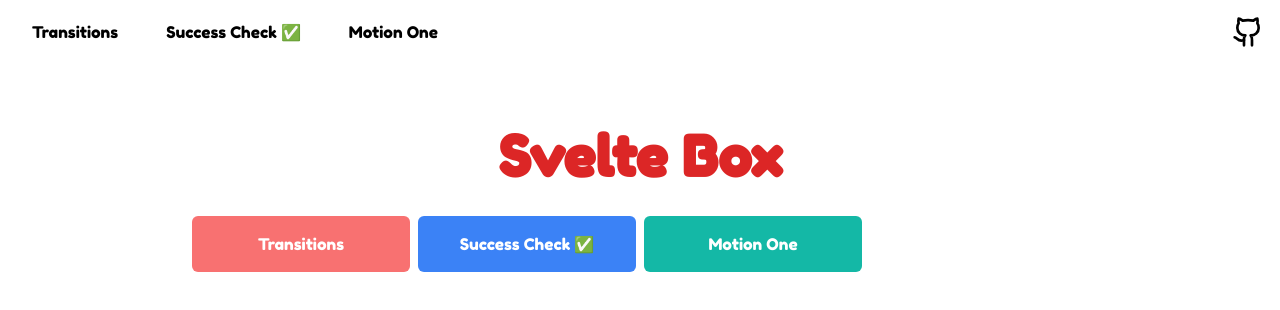
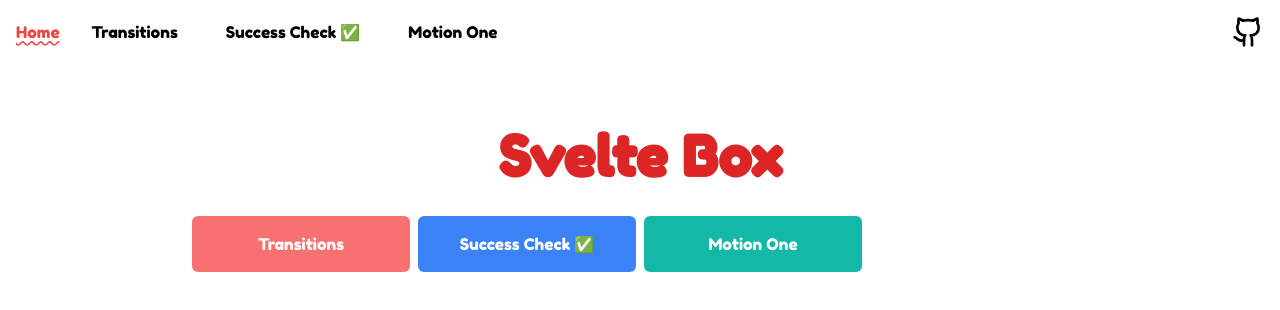
Before and after one commit to Phonbopit/svelte-box, a SvelteKit app: page / in a window 1280 px wide. Shown: the top 310 px of the page. Built offline with nearby package versions, Linux system fonts and the light colour scheme.

Commit message:
chore: add a link to home in navbar

```diff
--- a/src/routes/+layout.svelte
+++ b/src/routes/+layout.svelte
@@ -21,6 +21,7 @@
 <nav class="navbar">
   <div class="container max-w-8xl mx-auto p-4 flex justify-between items-center">
     <ul class="flex space-x-4">
+      <li><a href="/" class:active={isActive($page, '/')}>Home</a></li>
       {#each menus as menu}
         <li>
           <a
```
